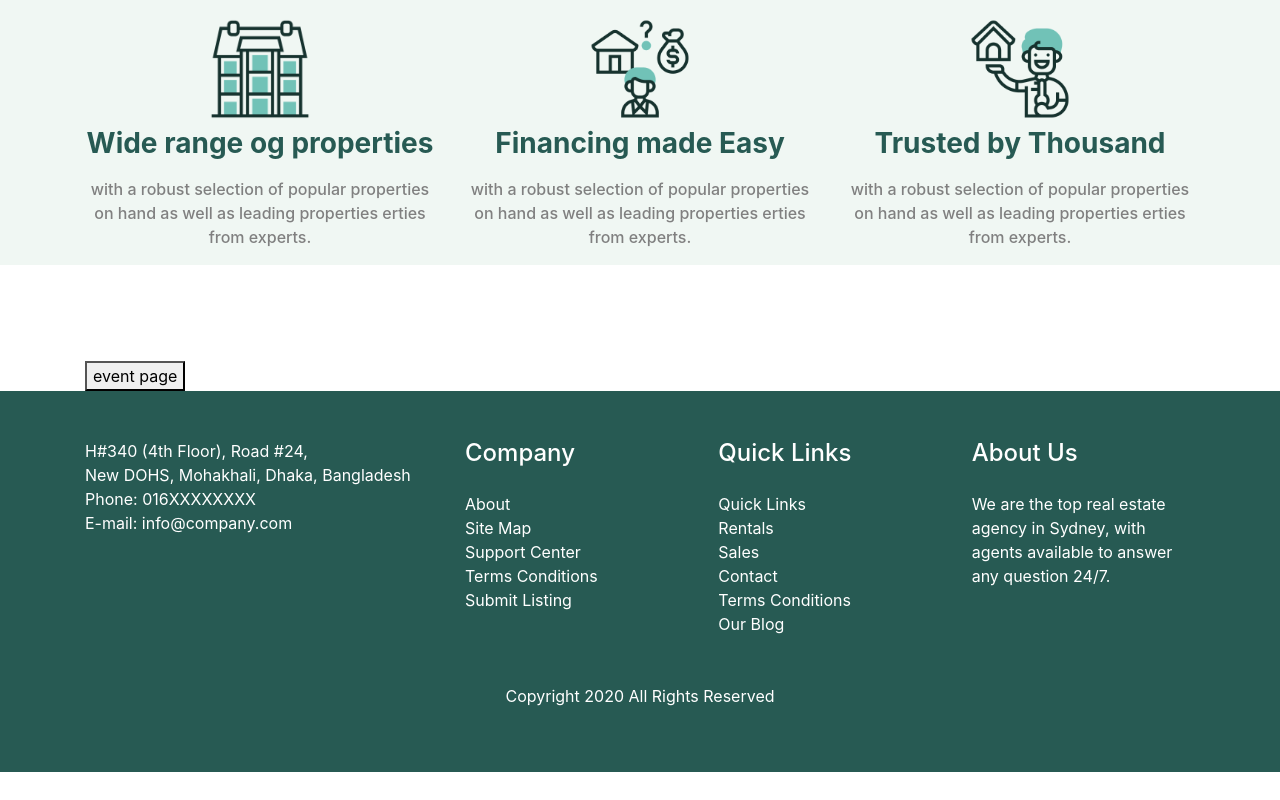
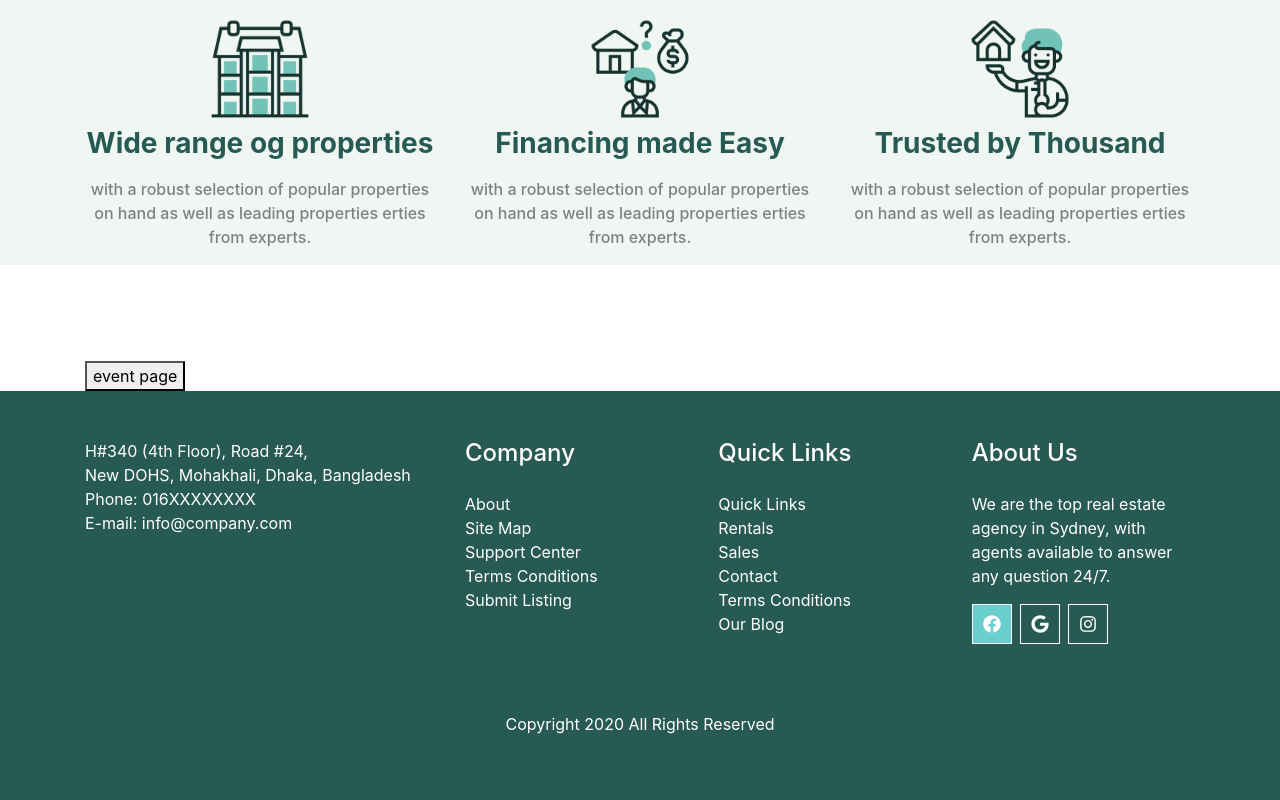
Before and after one commit to shahadat-rgb/apartment-hunt, a React (Create React App) app: page / in a window 1280 px wide. Shown: the part 1679-2479 px from the top of the page. Before the commit the page ends 2451 px from the top, so only its background shows below. Built offline with nearby package versions, Linux system fonts and the light colour scheme.

Commit message:
added something

```diff
--- a/src/App.js
+++ b/src/App.js
@@ -8,10 +8,10 @@ import {
 
 } from "react-router-dom";
 import Home from './Components/Home/Home';
-// import Service from './Components/Home/Service/Service';
+ import Service from './Components/Home/Service/Service';
 import Login from './Components/Home/Login/Login';
 import NotFound from './Components/Home/NotFound/NotFound';
-// import PrivateRoute from './Components/Home/PrivateRoute/PrivateRoute';
+ import PrivateRoute from './Components/Home/PrivateRoute/PrivateRoute';
 import Header from './Components/Home/Header/Header';
 import Admin from './Components/AdminPanel/Admin';
 export const UserContext = createContext();
@@ -38,10 +38,10 @@ function App() {
           </Route>
 
 
-        {/* <PrivateRoute path="/service">
+        <PrivateRoute path="/service">
           <Service></Service>
         </PrivateRoute>
-         */}
+
         <Route path="/event">
 
         </Route>
--- /dev/null
+++ b/src/Components/Home/Footer/Footer.css
@@ -0,0 +1,12 @@
+.social-media .icon{
+  height: 40px;
+  width: 40px;
+  color: white;
+
+  border: 1px solid white;
+  padding: 10px;
+}
+.social-media .active-icon{
+  background-color: #6ACECE ;
+  color:white;
+}
--- a/src/Components/Home/Footer/Footer.js
+++ b/src/Components/Home/Footer/Footer.js
@@ -1,9 +1,16 @@
-import React from 'react';
-import { Col, Container, Row } from 'react-bootstrap';
+import React from "react";
+import { Col, Container, Row } from "react-bootstrap";
+import { FontAwesomeIcon } from "@fortawesome/react-fontawesome";
+import {
+  faFacebook,
+  faGoogle,
+  faInstagram,
+} from "@fortawesome/free-brands-svg-icons";
+import "./Footer.css";
 
 const Footer = () => {
   return (
-    <div style={{backgroundColor:"#275A53", color:"white"}}>
+    <div style={{ backgroundColor: "#275A53", color: "white" }}>
       <Container className="py-5">
         <Row>
           <Col sm={4} md={4} xs={12}>
@@ -18,31 +25,53 @@ const Footer = () => {
             <Row>
               <Col>
                 <h4 className="mb-4">Company</h4>
-                        <span>About</span> <br/>
-                        <span>Site Map</span> <br/>
-                        <span>Support Center</span> <br/>
-                        <span>Terms Conditions</span> <br/>
+                <span>About</span> <br />
+                <span>Site Map</span> <br />
+                <span>Support Center</span> <br />
+                <span>Terms Conditions</span> <br />
                 <span>Submit Listing</span>
               </Col>
               <Col>
                 <h4 className="mb-4">Quick Links</h4>
-                        <span>Quick Links</span> <br/>
-                        <span>Rentals</span> <br/>
-                        <span>Sales</span> <br/>
-                        <span>Contact</span> <br/>
-                        <span>Terms Conditions</span> <br/>
+                <span>Quick Links</span> <br />
+                <span>Rentals</span> <br />
+                <span>Sales</span> <br />
+                <span>Contact</span> <br />
+                <span>Terms Conditions</span> <br />
                 <span>Our Blog</span>
               </Col>
               <Col>
                 <h4 className="mb-4">About Us</h4>
-                        <span>We are the top real estate agency in Sydney, with agents available to answer any question 24/7.</span>
-
+                <span>
+                  We are the top real estate agency in Sydney, with agents
+                  available to answer any question 24/7.
+                </span>
+                <ul className="social-media list-inline pt-3">
+                  <li className="list-inline-item">
+                    <a target="_blank" href="//facebook.com ">
+                      <FontAwesomeIcon
+                        className="icon active-icon"
+                        icon={faFacebook}
+                      />
+                    </a>
+                  </li>
+                  <li className="list-inline-item">
+                    <a target="_blank" href="//google.com ">
+                      <FontAwesomeIcon className="icon" icon={faGoogle} />
+                    </a>
+                  </li>
+                  <li className="list-inline-item">
+                    <a target="_blank" href="//instagram.com ">
+                      <FontAwesomeIcon className="icon" icon={faInstagram} />
+                    </a>
+                  </li>
+                </ul>
               </Col>
             </Row>
           </Col>
         </Row>
         <div className="copyRight text-center pt-5">
-                    <p>Copyright {(new Date()).getFullYear()} All Rights Reserved</p>
+          <p>Copyright {new Date().getFullYear()} All Rights Reserved</p>
         </div>
       </Container>
     </div>
```
Lines whose indentation alone changed are shown as unchanged.
